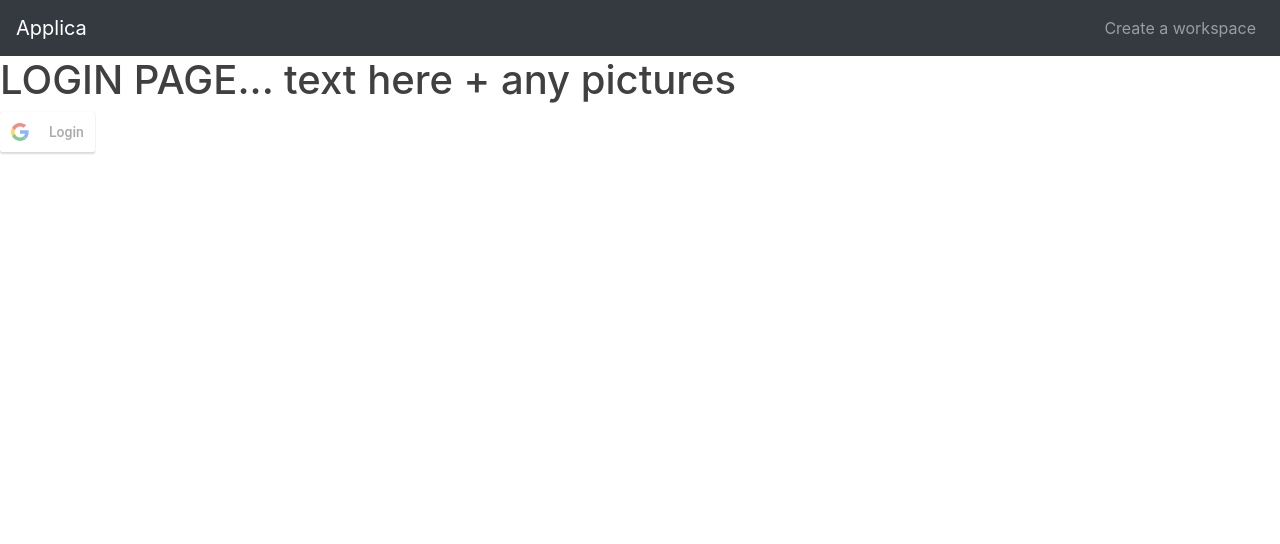
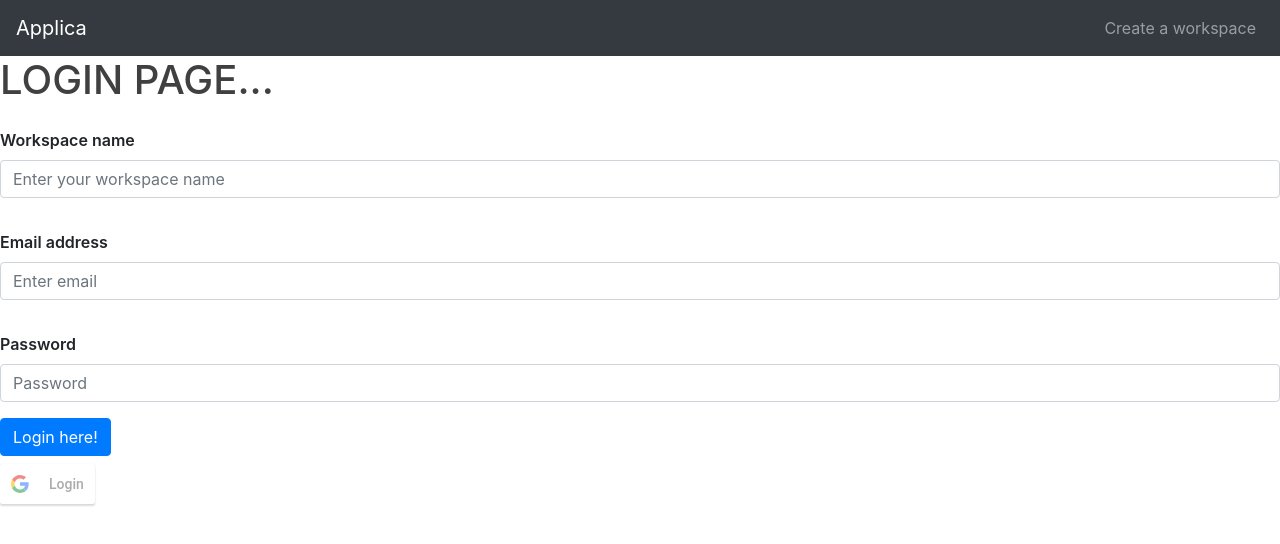
Before and after one commit to howec/webapp, a React (Create React App) app in the folder Client/: page / in a window 1280 px wide. Shown: the top 544 px of the page. Built offline with nearby package versions, Linux system fonts and the light colour scheme; no server answers.

Commit message:
added some form functionality

```diff
--- a/Client/src/pages/landing/subpages/Create.js
+++ b/Client/src/pages/landing/subpages/Create.js
@@ -1,5 +1,7 @@
 import React, { Component } from 'react';
 import GoogleLogin from 'react-google-login';
+
+import { Form, Col, FormGroup, Checkbox } from 'react-bootstrap'
 
 import socket from '../../../components/SocketUser';
 
@@ -17,7 +19,7 @@
 
 
   createWorkspaceHandler = () => {
-    socket.emit("createWorkspace", "NAME", "URL");
+    socket.emit("createWorkspace", {name: "NAME", url: "URL"});
     console.log("Clicked workspace button");
 
     console.log('before the emission');
@@ -49,6 +51,30 @@
         <div>
           <h1> Should be in Create now </h1>
           <h2> create here </h2>
+
+
+            <Form>
+              <Form.Group controlId="formBasicWorkspaceName">
+                <Form.Label>Workspace Name</Form.Label>
+                <Form.Control type="workspaceName" placeholder="Enter your workspace name" />
+                <Form.Text className="text-muted">
+                  We'll never share your email with anyone else.
+                </Form.Text>
+              </Form.Group>
+
+              <Form.Group controlId="formBasicPassword">
+                <Form.Label>Password</Form.Label>
+                <Form.Control type="password" placeholder="Password" />
+              </Form.Group>
+              <Form.Group controlId="formBasicCheckbox">
+                <Form.Check type="checkbox" label="Check me out" />
+              </Form.Group>
+              <button variant="primary" type="submit">
+                Submit
+              </button>
+            </Form>
+
+
           <button onClick = {this.formSubmit}>Create a workspace</button>
         </div>
       )
--- a/Client/src/pages/landing/subpages/Login.js
+++ b/Client/src/pages/landing/subpages/Login.js
@@ -1,6 +1,10 @@
 import React, { Component } from 'react';
 import ReactDOM from 'react-dom';
 import GoogleLogin from 'react-google-login';
+
+// import { Button, Form, Col, FormGroup, Checkbox } from 'react-bootstrap'
+import Form from 'react-bootstrap/Form'
+import { Button} from 'react-bootstrap';
 
 import socket from '../../../components/SocketUser';
 
@@ -23,13 +27,50 @@
   }
 
 
+
+  sendToServer = () =>{
+    let workspace = document.getElementById('formBasicWorkspaceName').value;
+    let email = document.getElementById('formBasicEmail').value;
+    let password = document.getElementById('formBasicPassword').value;
+    socket.emit("FormSubmitted", {workspace: workspace, email: email, password: password});
+  }
+
+
+
   render() {
     // if on the "Login" page
     if(this.props.page == "Login"){
       return(
         <div>
           <div>
-            <h1> LOGIN PAGE... text here + any pictures </h1>
+            <h1> LOGIN PAGE... </h1>
+
+            <Form onSubmit = {this.sendToServer}>
+              <Form.Group controlId="formBasicWorkspaceName">
+                <Form.Label>Workspace name</Form.Label>
+                <Form.Control required type="text" placeholder="Enter your workspace name" />
+              </Form.Group>
+
+              <Form.Group controlId="formBasicEmail">
+                <Form.Label>Email address</Form.Label>
+                <Form.Control required type="email" placeholder="Enter email" />
+              </Form.Group>
+
+              <Form.Group controlId="formBasicPassword">
+                <Form.Label>Password</Form.Label>
+                <Form.Control required type="password" placeholder="Password" />
+              </Form.Group>
+
+              <Button variant="primary" type="submit">
+                Login here!
+              </Button>
+            </Form>
+
+
+
+
+
+
             <GoogleLogin
               clientId="273539098251-5nhctai82l0ram9s38gkp7s22ahc4lui.apps.googleusercontent.com"
               buttonText="Login"
@@ -37,6 +78,8 @@
               onFailure={this.responseGoogleFail}
               cookiePolicy={'single_host_origin'}
             />
+
+
           </div>
         </div>
       )
```
Also changed, not shown: 2 other files (tests, documents, lock files or other folders).
